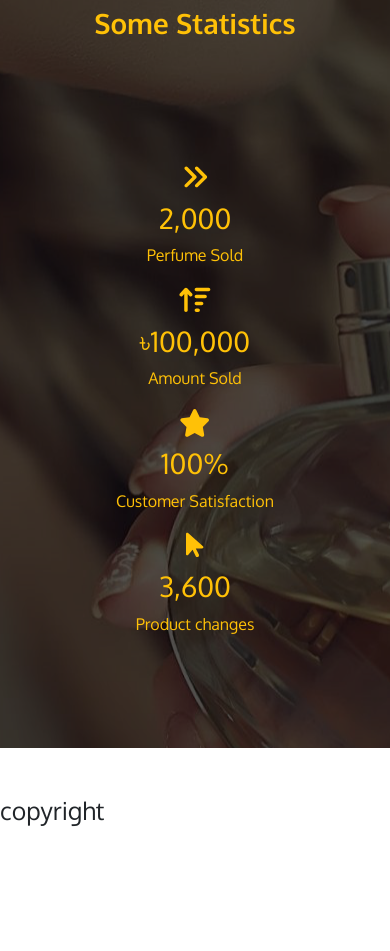
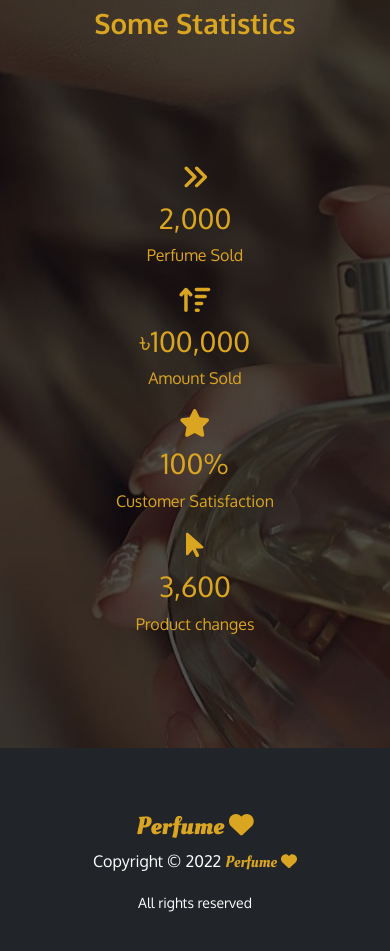
Before and after one commit to anannanur/perfume-inventory-management-website-client, a React (Create React App) app: page / in a window 390 px wide. Shown: the part 5760-6711 px from the top of the page. Before the commit the page ends 6593 px from the top, so only its background shows below. Built offline with nearby package versions, Linux system fonts and the light colour scheme.

Commit message:
footer added

```diff
--- a/src/Pages/Home/Statistics/Statistics.css
+++ b/src/Pages/Home/Statistics/Statistics.css
@@ -3,4 +3,8 @@
     background-size: center;
     background-image: url(../../../images/statistics.png);
     overflow-x: hidden;
+    color: goldenrod;
 }
+.statistics-section h1{
+    font-family: 'Oxygen', sans-serif;
+}
--- a/src/Pages/Home/Statistics/Statistics.js
+++ b/src/Pages/Home/Statistics/Statistics.js
@@ -6,9 +6,9 @@ import CountUp from 'react-countup';
 
 const Statistics = () => {
     return (
-        <div className='statistics-section bg-dark py-5 my-5'>
-            <h1 className='text-center text-warning fw-bold py-5'>Some Statistics</h1>
-            <div className="row text-warning pt-4 pb-5 mt-5">
+        <div className='statistics-section py-5 mt-5'>
+            <h1 className='text-center fw-bold py-5'>Some Statistics</h1>
+            <div className="row pt-4 pb-5 mt-5">
                 <div className="col-12 col-md-3 text-center">
                <h1> <FontAwesomeIcon icon={faAngleDoubleRight} /></h1>
                     <h1><CountUp end={2000} duration={5}/></h1>
--- /dev/null
+++ b/src/Pages/Shared/Footer/Footer.css
@@ -0,0 +1,7 @@
+footer h2{
+    font-family: 'Oleo Script', cursive;
+    font-weight: 700;
+}
+footer span{
+    font-family: 'Oleo Script', cursive;
+}
--- a/src/Pages/Shared/Footer/Footer.js
+++ b/src/Pages/Shared/Footer/Footer.js
@@ -1,10 +1,22 @@
+import { faHeart } from '@fortawesome/free-solid-svg-icons';
+import { FontAwesomeIcon } from '@fortawesome/react-fontawesome';
 import React from 'react';
+import './Footer.css';
 
 const Footer = () => {
     return (
-        <div>
-            <h2>copyright</h2>
-        </div>
+        <footer className='bg-dark text-center text-white py-5 footer-style'>
+            <div className="container">
+                <div className="row pt-3">
+                    <div className="col-md-12 text-center text-white">
+                        <h2 style={{ color: 'goldenrod' }}>Perfume <FontAwesomeIcon style={{ color: 'goldenrod' }} icon={faHeart} /></h2>
+                        <p>Copyright &copy; 2022 <span className="me-1" style={{ color: 'goldenrod' }}>Perfume
+                        </span><FontAwesomeIcon style={{ color: 'goldenrod' }} icon={faHeart} /></p>
+                        <small>All rights reserved</small>
+                    </div>
+                </div>
+            </div>
+        </footer>
     );
 };
 
```
